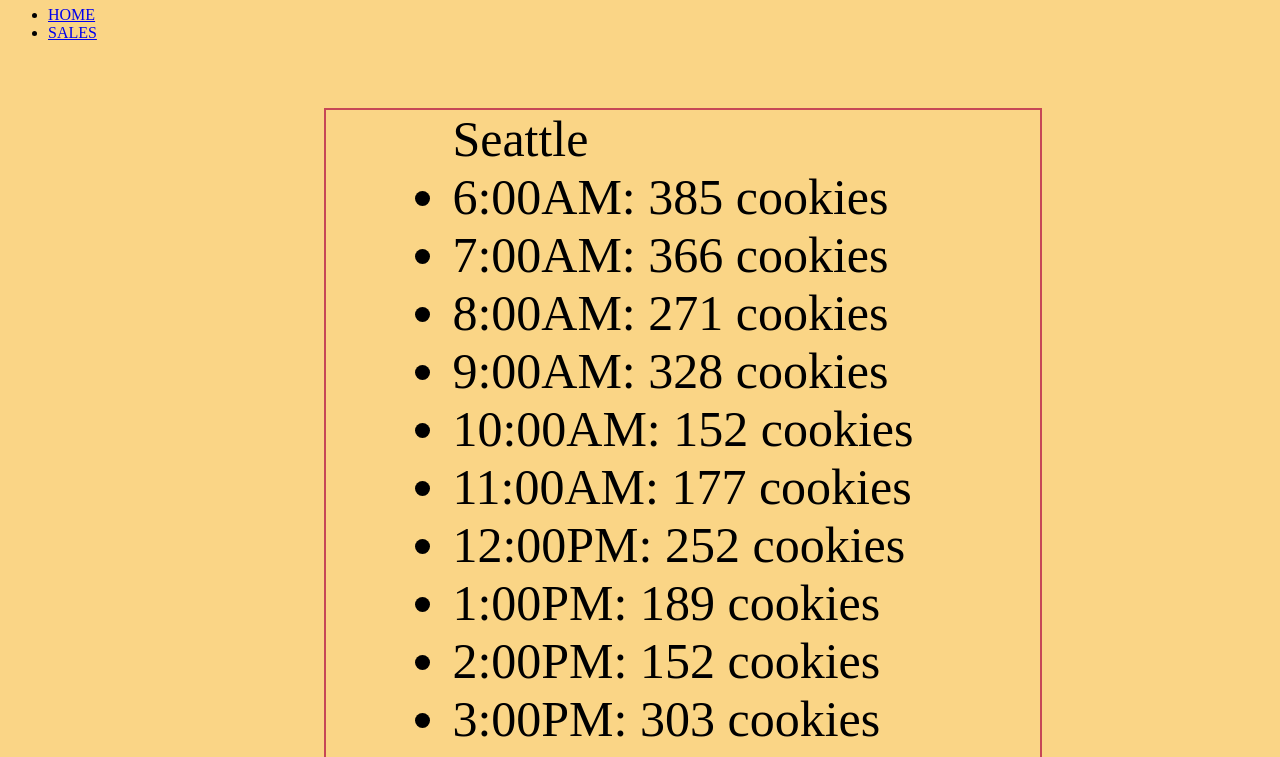
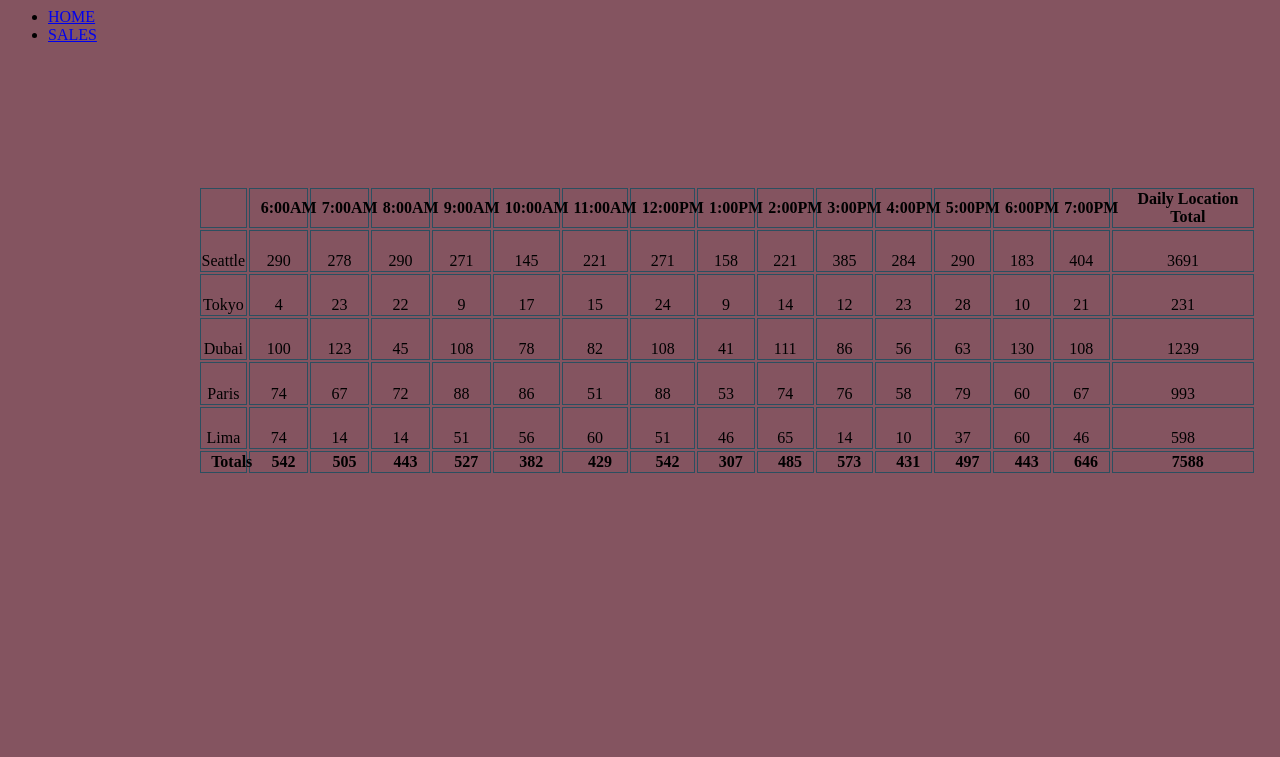
Before and after one commit to Miral-Alabdullah/cookie-stand, a plain HTML site: page sales.html in a window 1280 px wide. Shown: the part 178-935 px from the top of the page. After the commit the page ends 800 px from the top, so only its background shows below. Drawn offline with Linux system fonts and the light colour scheme.

Commit message:
Changing the objects and using the constuctor function instead

```diff
--- a/CSS/style.css
+++ b/CSS/style.css
@@ -1,18 +1,28 @@
 .image {
     width: 20%;
     transform: skewY(-20deg);
-    padding-top: 1%;
+    padding-top: 1%
 }
 h1{
-    padding-left: 6%;
+    padding-left: 20%;
+    border: 1px solid #2b4f60;
 }
-body main ul{
-    font-size: 50px;
-    border: 2px solid #c64756;
-    display: inline-block;
-    padding-inline: 10%;
-    margin-left: 25%;
+
+body {
+    background-color: #845460;
 }
-body {
-    background-color: #fad586;
+table {
+    padding-left: 15%;
+    padding-top: 10%;
 }
+
+table th {
+    padding-left: 1%;
+    border: 1px solid #2b4f60;
+}
+
+table tr td {
+    text-align: center;
+    padding-top: 2%;
+    border: 1px solid #2b4f60;
+}
--- a/Js/app.js
+++ b/Js/app.js
@@ -2,219 +2,411 @@
 
 
 let total;
-let time = ['6:00AM','7:00AM','8:00AM','9:00AM','10:00AM','11:00AM','12:00PM','1:00PM','2:00PM','3:00PM','4:00PM','5:00PM','6:00PM','7:00PM'];
+let result;
+let main = document.getElementById('cookie');
+let table = document.createElement('table');
+main.appendChild(table);
+let firstRow = document.createElement('tr');
+table.appendChild(firstRow);
+let arrayOfTotal = [];
+let totalPerHour = [];
+let time = ['6:00AM','7:00AM','8:00AM','9:00AM','10:00AM','11:00AM','12:00PM',
+  '1:00PM','2:00PM','3:00PM','4:00PM','5:00PM','6:00PM','7:00PM'];
 function numCust(min, max) {
   return Math.floor(Math.random() * (max - min + 1) + min);
 }
 
-const Seattle = {
-  location: 'Seattle',
-  minCust: 23,
-  maxCust: 65,
-  avgCust: 6.3,
-  randomeCust: [],
-  cookieNum: [],
-  randomCustomer: function() {
-    for(let i=0; i<time.length; i++){
-      this.randomeCust.push(numCust(this.minCust,this.maxCust));
-    }
-  },
-  cookieSale: function (){
-    total = 0;
-    for ( let i = 0; i < time.length; i++ ) {
-      this.cookieNum.push(Math.ceil( this.randomeCust[i] * this.avgCust ));
-      total = total + this.cookieNum[i];
-    }
-  },
-  unorderDisplay: function(){
-    let main = document.getElementById('cookie');
-    let unorderlist = document.createElement('ul');
-    unorderlist.textContent = this.location;
-    main.appendChild(unorderlist);
-    let li = null;
-    for(let i = 0 ; i < time.length ; i++){
-      li = document.createElement('li');
-      unorderlist.appendChild(li);
-      li.textContent = `${time[i]}: ${this.cookieNum[i]} cookies`;
-    }
-    li = document.createElement( 'li' );
-    unorderlist.appendChild( li );
-    li.textContent = `Total: ${total} cookies.`;
+
+//creating the constructor function
+let arraOfObjects = [];
+function Shop(location,minCust,maxCust,avgCust) {
+  this.location = location;
+  this.minCust = minCust;
+  this.maxCust = maxCust;
+  this.avgCust = avgCust;
+  this.randomCust = [];
+  this.cookieNum = [];
+  this.totalCookie = 0;
+  arraOfObjects.push(this);
+  console.log(this);
+}
+
+
+//creating the objects
+let seattle = new Shop('Seattle',23,65,6.3);
+let tokyo = new Shop('Tokyo',3,24,1.2);
+let dubai = new Shop('Dubai',11,38,3.7);
+let paris = new Shop('Paris',20,38,2.3);
+let lima = new Shop('Lima',2,16,4.6);
+
+
+// creating the function-methods using prototypes
+//1- This randomCustomer function is to show a random numbers of customers per hour
+Shop.prototype.randomCustomer = function() {
+  for(let i=0; i<time.length; i++){
+    this.randomCust.push(numCust(this.minCust,this.maxCust));
   }
 };
 
-Seattle.randomCustomer();
-Seattle.cookieSale();
-Seattle.unorderDisplay();
-console.log(Seattle.cookieNum);
+//2- This cookieSale function is to show the expected number of sales of cookies
+Shop.prototype.cookieSale = function() {
+  total = 0;
+  for (let i=0; i<time.length; i++){
+    this.cookieNum.push(Math.ceil(this.randomCust[i] * this.avgCust));
+    total = total + this.cookieNum[i];
+  }
+  this.totalCookie += total;
+};
+
+// console.log(total);
+
+for (let i = 0; i<arraOfObjects.length; i++) {
+  arraOfObjects[i].randomCustomer();
+  arraOfObjects[i].cookieSale();
+} // to call the function for each object
 
 
 
-const Tokyo = {
-  location: 'Tokyo',
-  minCust: 3,
-  maxCust: 24,
-  avgCust: 1.2,
-  randomeCust: [],
-  cookieNum: [],
-  randomCustomer: function() {
-    for(let i=0; i<time.length; i++){
-      this.randomeCust.push(numCust(this.minCust,this.maxCust));
+
+
+Shop.prototype.renderHeader = function(){
+  let headerRow = null;
+  headerRow = document.createElement('th');
+  firstRow.appendChild(headerRow);
+  headerRow.textContent = '';
+  for (let i=0; i<time.length; i++){
+    headerRow = document.createElement('th');
+    firstRow.appendChild(headerRow);
+    headerRow.textContent = time[i];
+  }
+  headerRow = document.createElement('th');
+  firstRow.appendChild(headerRow);
+  headerRow.textContent = 'Daily Location Total';
+};
+
+
+
+Shop.prototype.renderData = function() {
+  let dataRow = null;
+  for (let i=0; i<arraOfObjects.length; i++){
+    let secondRow = document.createElement('tr');
+    table.appendChild(secondRow);
+    dataRow = document.createElement('td');
+    secondRow.appendChild(dataRow);
+    dataRow.textContent = arraOfObjects[i].location;
+    for (let j=0; j<=time.length; j++){
+      table.appendChild(secondRow);
+      dataRow = document.createElement('td');
+      secondRow.appendChild(dataRow);
+      dataRow.textContent = arraOfObjects[i].cookieNum[j];
+      if (j === time.length){
+        dataRow.textContent = arraOfObjects[i].totalCookie;
+      }
     }
-  },
-  cookieSale: function (){
-    total = 0;
-    for ( let i = 0; i < time.length; i++ ) {
-      this.cookieNum.push(Math.ceil( this.randomeCust[i] * this.avgCust ));
-      total = total + this.cookieNum[i];
-    }
-  },
-  unorderDisplay: function(){
-    let parent = document.getElementById('cookie');
-    let unorderlist = document.createElement('ul');
-    unorderlist.textContent = this.location;
-    parent.appendChild(unorderlist);
-    let li;
-    for(let i = 0 ; i < time.length ; i++){
-      li = document.createElement('li');
-      unorderlist.appendChild(li);
-      li.textContent = `${time[i]}: ${this.cookieNum[i]} cookies.`;
-    }
-    li = document.createElement( 'li' );
-    unorderlist.appendChild( li );
-    li.textContent = `Total: ${total} cookies.`;
   }
 };
 
-Tokyo.randomCustomer();
-Tokyo.cookieSale();
-Tokyo.unorderDisplay();
-console.log(Tokyo.cookieNum);
 
 
-const Dubai = {
-  location: 'Dubai',
-  minCust: 11,
-  maxCust: 38,
-  avgCust: 3.7,
-  randomeCust: [],
-  cookieNum: [],
-  randomCustomer: function() {
-    for(let i=0; i<time.length; i++){
-      this.randomeCust.push(numCust(this.minCust,this.maxCust));
+// let globalArray = [];
+// for (let j=0; j<time.length; j++){
+//   for (let i=0; i<arraOfObjects.length; i++){
+//     globalArray.push(arraOfObjects[i].cookieNum[j]);
+//   }
+// }
+// console.log(globalArray);
+
+result = 0;
+let thirdRow = document.createElement('tr');
+table.appendChild(thirdRow);
+let dataRow02 = document.createElement('th');
+thirdRow.appendChild(dataRow02);
+Shop.prototype.renderFooter = function() {
+  dataRow02.textContent = 'Totals';
+  for (let j=0; j<=time.length; j++){
+    dataRow02 = document.createElement('th');
+    thirdRow.appendChild(dataRow02);
+    let sum = 0;
+    for (let i=0; i<arraOfObjects.length; i++){
+      sum += arraOfObjects[i].cookieNum[j];
     }
-  },
-  cookieSale: function (){
-    total = 0;
-    for ( let i = 0; i < time.length; i++ ) {
-      this.cookieNum.push(Math.ceil( this.randomeCust[i] * this.avgCust ));
-      total = total + this.cookieNum[i];
-    }
-  },
-  unorderDisplay: function(){
-    let parent = document.getElementById('cookie');
-    let unorderlist = document.createElement('ul');
-    unorderlist.textContent = this.location;
-    parent.appendChild(unorderlist);
-    let li;
-    for(let i = 0 ; i < time.length ; i++){
-      li = document.createElement('li');
-      unorderlist.appendChild(li);
-      li.textContent = `${time[i]}: ${this.cookieNum[i]} cookies.`;
-    }
-    li = document.createElement( 'li' );
-    unorderlist.appendChild( li );
-    li.textContent = `Total: ${total} cookies.`;
+    dataRow02.textContent = sum;
   }
+  dataRow02.textContent = result;
 };
 
-Dubai.randomCustomer();
-Dubai.cookieSale();
-Dubai.unorderDisplay();
-console.log(Dubai.cookieNum);
+Shop.prototype.renderHeader();
+Shop.prototype.renderData();
+Shop.prototype.renderFooter();
+
+
+for (let j=0; j<time.length; j++){
+  for (let i=0; i<arraOfObjects.length; i++){
+    arrayOfTotal.push(arraOfObjects[i].cookieNum[j]);
+    thirdRow.appendChild(dataRow02);
+    result += arrayOfTotal[i];
+  }
+}
+table.appendChild(thirdRow);
+thirdRow.appendChild(dataRow02);
+dataRow02.textContent = result;
 
 
 
-const Paris = {
-  location: 'Paris',
-  minCust: 20,
-  maxCust: 38,
-  avgCust: 2.3,
-  randomeCust: [],
-  cookieNum: [],
-  randomCustomer: function() {
-    for(let i=0; i<time.length; i++){
-      this.randomeCust.push(numCust(this.minCust,this.maxCust));
-    }
-  },
-  cookieSale: function (){
-    total = 0;
-    for ( let i = 0; i < time.length; i++ ) {
-      this.cookieNum.push(Math.ceil( this.randomeCust[i] * this.avgCust ));
-      total = total + this.cookieNum[i];
-    }
-  },
-  unorderDisplay: function(){
-    let parent = document.getElementById('cookie');
-    let unorderlist = document.createElement('ul');
-    unorderlist.textContent = this.location;
-    parent.appendChild(unorderlist);
-    let li;
-    for(let i = 0 ; i < time.length ; i++){
-      li = document.createElement('li');
-      unorderlist.appendChild(li);
-      li.textContent = `${time[i]}: ${this.cookieNum[i]} cookies.`;
-    }
-    li = document.createElement( 'li' );
-    unorderlist.appendChild( li );
-    li.textContent = `Total: ${total} cookies.`;
-  }
-};
-
-Paris.randomCustomer();
-Paris.cookieSale();
-Paris.unorderDisplay();
-console.log(Paris.cookieNum);
 
 
 
-const Lima = {
-  location: 'Lima	',
-  minCust: 2,
-  maxCust: 16,
-  avgCust: 4.6,
-  randomeCust: [],
-  cookieNum: [],
-  randomCustomer: function() {
-    for(let i=0; i<time.length; i++){
-      this.randomeCust.push(numCust(this.minCust,this.maxCust));
-    }
-  },
-  cookieSale: function (){
-    total = 0;
-    for ( let i = 0; i < time.length; i++ ) {
-      this.cookieNum.push(Math.ceil( this.randomeCust[i] * this.avgCust ));
-      total = total + this.cookieNum[i];
-    }
-  },
-  unorderDisplay: function(){
-    let parent = document.getElementById('cookie');
-    let unorderlist = document.createElement('ul');
-    unorderlist.textContent = this.location;
-    parent.appendChild(unorderlist);
-    let li;
-    for(let i = 0 ; i < time.length ; i++){
-      li = document.createElement('li');
-      unorderlist.appendChild(li);
-      li.textContent = `${time[i]}: ${this.cookieNum[i]} cookies.`;
-    }
-    li = document.createElement( 'li' );
-    unorderlist.appendChild( li );
-    li.textContent = `Total: ${total} cookies.`;
-  }
-};
 
-Lima.randomCustomer();
-Lima.cookieSale();
-Lima.unorderDisplay();
-console.log(Lima.cookieNum);
+
+
+
+// dataRow02.textContent = val;
+// console.log(arraOfObjects[0].cookieNum[0]);
+// for (let i=0; i<time.length; i++){
+//   table.appendChild(thirdRow);
+//   dataRow02 = document.createElement('td');
+//   thirdRow.appendChild(dataRow02);
+//   // dataRow02.textContent = arraOfObjects[i].cookieNum[j]
+//   for (let j =0; j<arraOfObjects.length; j++){
+//     dataRow02.textContent = arraOfObjects[i].cookieNum[j];
+//   // }
+// }
+
+// console.log(result);
+
+// console.log(rowsNumber-1);
+// let dataRow02 = null;
+// let thirdRow = document.createElement('tr');
+// table.appendChild(thirdRow);
+// dataRow02 = document.createElement('td');
+// thirdRow.appendChild(dataRow02);
+// dataRow02.textContent = 'Totals';
+// for (let i=0; i<time.length; i++){
+//   table.appendChild(thirdRow);
+//   dataRow02 = document.createElement('td');
+//   thirdRow.appendChild(dataRow02);
+
+// table.appendChild(thirdRow);
+// dataRow02 = document.createElement('td');
+// thirdRow.appendChild(dataRow02);
+// dataRow02.textContent += arraOfObjects.totalCookie;
+//   dataRow02.textContent = this.arraOfObjects.totalCookie;
+// };
+
+
+// for (let i=0; i<arraOfObjects.length; i++){
+//   arraOfObjects[i][1].render();
+// }
+
+
+// const Seattle = {
+//   location: 'Seattle',
+//   minCust: 23,
+//   maxCust: 65,
+//   avgCust: 6.3,
+//   randomeCust: [],
+//   cookieNum: [],
+//   randomCustomer: function() {
+//     for(let i=0; i<time.length; i++){
+//       this.randomeCust.push(numCust(this.minCust,this.maxCust));
+//     }
+//   },
+//   cookieSale: function (){
+//     total = 0;
+//     for ( let i = 0; i < time.length; i++ ) {
+//       this.cookieNum.push(Math.ceil( this.randomeCust[i] * this.avgCust ));
+//       total = total + this.cookieNum[i];
+//     }
+//   },
+//   unorderDisplay: function(){
+//     let main = document.getElementById('cookie');
+//     let unorderlist = document.createElement('ul');
+//     unorderlist.textContent = this.location;
+//     main.appendChild(unorderlist);
+//     let li = null;
+//     for(let i = 0 ; i < time.length ; i++){
+//       li = document.createElement('li');
+//       unorderlist.appendChild(li);
+//       li.textContent = `${time[i]}: ${this.cookieNum[i]} cookies`;
+//     }
+//     li = document.createElement( 'li' );
+//     unorderlist.appendChild( li );
+//     li.textContent = `Total: ${total} cookies.`;
+//   }
+// };
+
+// Seattle.randomCustomer();
+// Seattle.cookieSale();
+// Seattle.unorderDisplay();
+// console.log(Seattle.cookieNum);
+
+
+
+// const Tokyo = {
+//   location: 'Tokyo',
+//   minCust: 3,
+//   maxCust: 24,
+//   avgCust: 1.2,
+//   randomeCust: [],
+//   cookieNum: [],
+//   randomCustomer: function() {
+//     for(let i=0; i<time.length; i++){
+//       this.randomeCust.push(numCust(this.minCust,this.maxCust));
+//     }
+//   },
+//   cookieSale: function (){
+//     total = 0;
+//     for ( let i = 0; i < time.length; i++ ) {
+//       this.cookieNum.push(Math.ceil( this.randomeCust[i] * this.avgCust ));
+//       total = total + this.cookieNum[i];
+//     }
+//   },
+//   unorderDisplay: function(){
+//     let parent = document.getElementById('cookie');
+//     let unorderlist = document.createElement('ul');
+//     unorderlist.textContent = this.location;
+//     parent.appendChild(unorderlist);
+//     let li;
+//     for(let i = 0 ; i < time.length ; i++){
+//       li = document.createElement('li');
+//       unorderlist.appendChild(li);
+//       li.textContent = `${time[i]}: ${this.cookieNum[i]} cookies.`;
+//     }
+//     li = document.createElement( 'li' );
+//     unorderlist.appendChild( li );
+//     li.textContent = `Total: ${total} cookies.`;
+//   }
+// };
+
+// Tokyo.randomCustomer();
+// Tokyo.cookieSale();
+// Tokyo.unorderDisplay();
+// console.log(Tokyo.cookieNum);
+
+
+// const Dubai = {
+//   location: 'Dubai',
+//   minCust: 11,
+//   maxCust: 38,
+//   avgCust: 3.7,
+//   randomeCust: [],
+//   cookieNum: [],
+//   randomCustomer: function() {
+//     for(let i=0; i<time.length; i++){
+//       this.randomeCust.push(numCust(this.minCust,this.maxCust));
+//     }
+//   },
+//   cookieSale: function (){
+//     total = 0;
+//     for ( let i = 0; i < time.length; i++ ) {
+//       this.cookieNum.push(Math.ceil( this.randomeCust[i] * this.avgCust ));
+//       total = total + this.cookieNum[i];
+//     }
+//   },
+//   unorderDisplay: function(){
+//     let parent = document.getElementById('cookie');
+//     let unorderlist = document.createElement('ul');
+//     unorderlist.textContent = this.location;
+//     parent.appendChild(unorderlist);
+//     let li;
+//     for(let i = 0 ; i < time.length ; i++){
+//       li = document.createElement('li');
+//       unorderlist.appendChild(li);
+//       li.textContent = `${time[i]}: ${this.cookieNum[i]} cookies.`;
+//     }
+//     li = document.createElement( 'li' );
+//     unorderlist.appendChild( li );
+//     li.textContent = `Total: ${total} cookies.`;
+//   }
+// };
+
+// Dubai.randomCustomer();
+// Dubai.cookieSale();
+// Dubai.unorderDisplay();
+// console.log(Dubai.cookieNum);
+
+
+
+// const Paris = {
+//   location: 'Paris',
+//   minCust: 20,
+//   maxCust: 38,
+//   avgCust: 2.3,
+//   randomeCust: [],
+//   cookieNum: [],
+//   randomCustomer: function() {
+//     for(let i=0; i<time.length; i++){
+//       this.randomeCust.push(numCust(this.minCust,this.maxCust));
+//     }
+//   },
+//   cookieSale: function (){
+//     total = 0;
+//     for ( let i = 0; i < time.length; i++ ) {
+//       this.cookieNum.push(Math.ceil( this.randomeCust[i] * this.avgCust ));
+//       total = total + this.cookieNum[i];
+//     }
+//   },
+//   unorderDisplay: function(){
+//     let parent = document.getElementById('cookie');
+//     let unorderlist = document.createElement('ul');
+//     unorderlist.textContent = this.location;
+//     parent.appendChild(unorderlist);
+//     let li;
+//     for(let i = 0 ; i < time.length ; i++){
+//       li = document.createElement('li');
+//       unorderlist.appendChild(li);
+//       li.textContent = `${time[i]}: ${this.cookieNum[i]} cookies.`;
+//     }
+//     li = document.createElement( 'li' );
+//     unorderlist.appendChild( li );
+//     li.textContent = `Total: ${total} cookies.`;
+//   }
+// };
+
+// Paris.randomCustomer();
+// Paris.cookieSale();
+// Paris.unorderDisplay();
+// console.log(Paris.cookieNum);
+
+
+
+// const Lima = {
+//   location: 'Lima	',
+//   minCust: 2,
+//   maxCust: 16,
+//   avgCust: 4.6,
+//   randomeCust: [],
+//   cookieNum: [],
+//   randomCustomer: function() {
+//     for(let i=0; i<time.length; i++){
+//       this.randomeCust.push(numCust(this.minCust,this.maxCust));
+//     }
+//   },
+//   cookieSale: function (){
+//     total = 0;
+//     for ( let i = 0; i < time.length; i++ ) {
+//       this.cookieNum.push(Math.ceil( this.randomeCust[i] * this.avgCust ));
+//       total = total + this.cookieNum[i];
+//     }
+//   },
+//   unorderDisplay: function(){
+//     let parent = document.getElementById('cookie');
+//     let unorderlist = document.createElement('ul');
+//     unorderlist.textContent = this.location;
+//     parent.appendChild(unorderlist);
+//     let li;
+//     for(let i = 0 ; i < time.length ; i++){
+//       li = document.createElement('li');
+//       unorderlist.appendChild(li);
+//       li.textContent = `${time[i]}: ${this.cookieNum[i]} cookies.`;
+//     }
+//     li = document.createElement( 'li' );
+//     unorderlist.appendChild( li );
+//     li.textContent = `Total: ${total} cookies.`;
+//   }
+// };
+
+// Lima.randomCustomer();
+// Lima.cookieSale();
+// Lima.unorderDisplay();
+// console.log(Lima.cookieNum);
```
Also changed, not shown: 1 other file.
